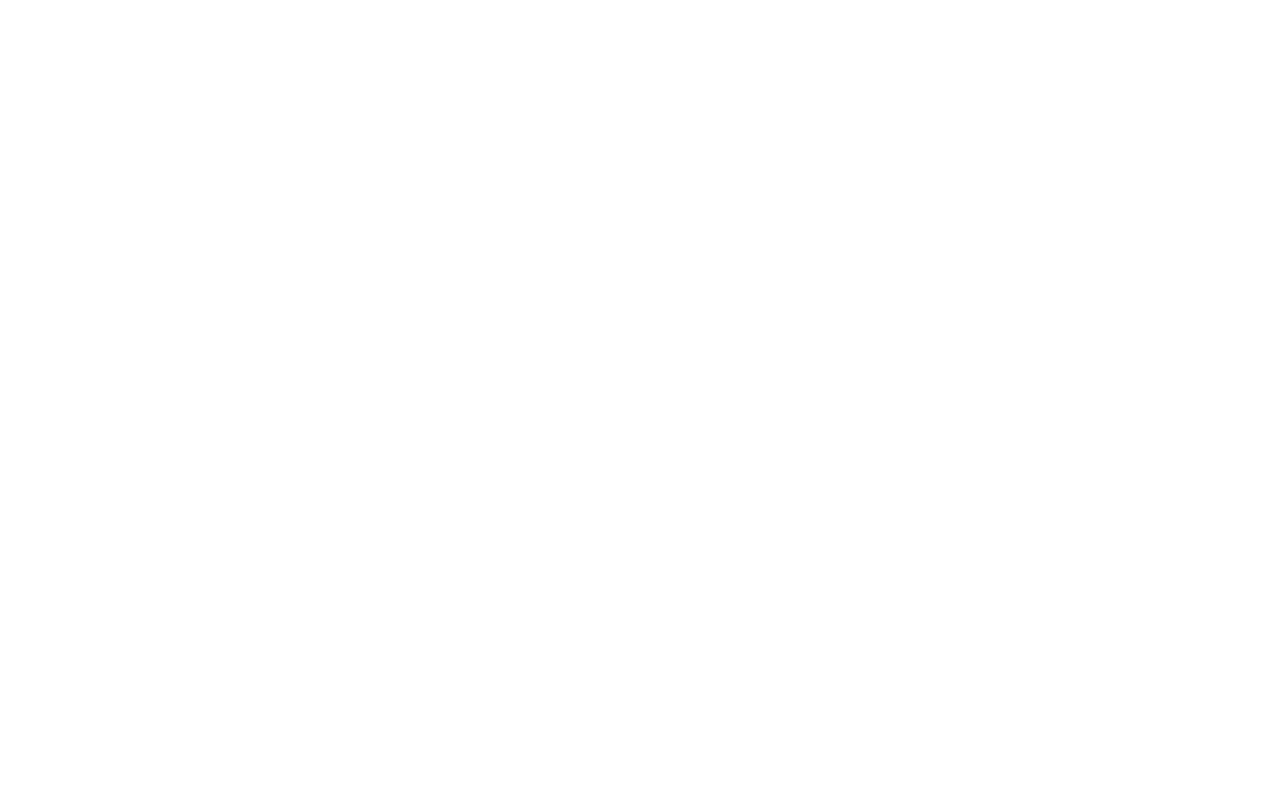
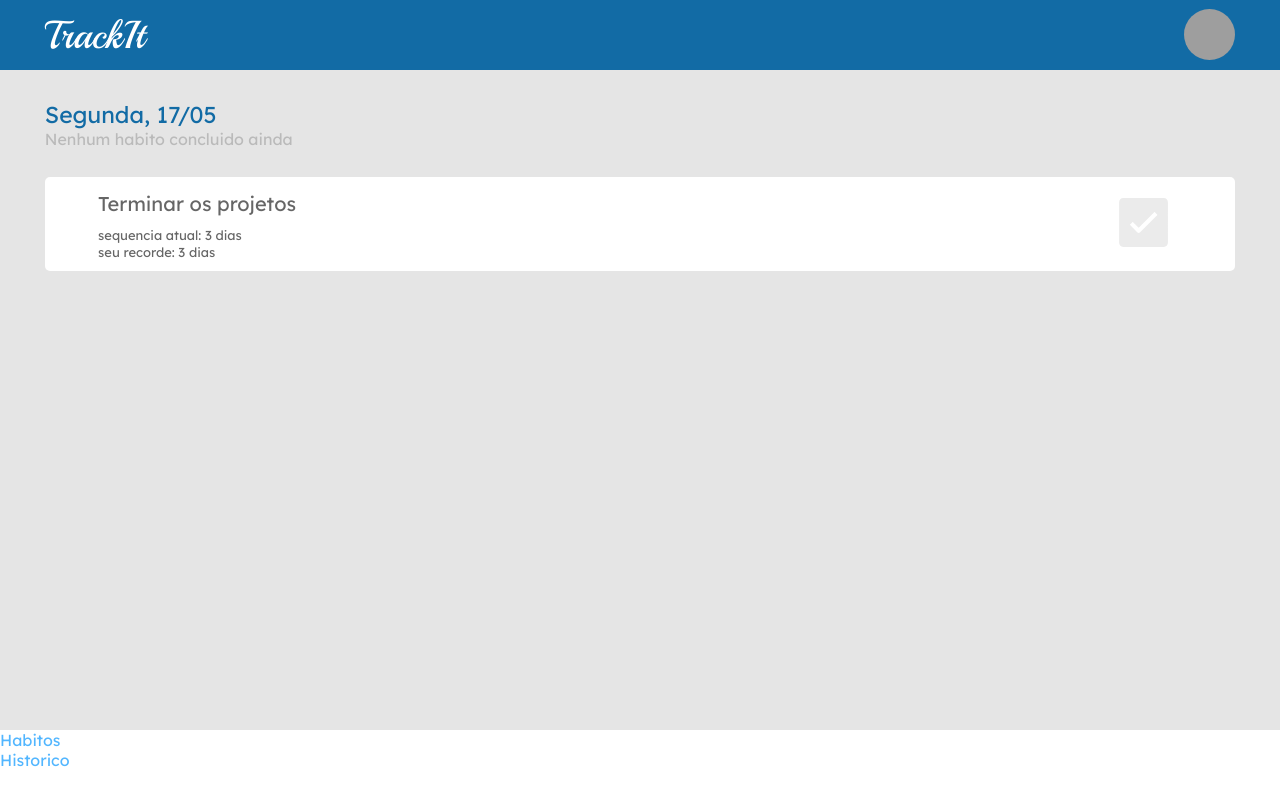
Before and after one commit to TeuPremium/TrackIt, a React (Create React App) app: page /hoje in a window 1280 px wide. Before the commit this address had no page. Built offline with nearby package versions, Linux system fonts and the light colour scheme; grey boxes are pictures that could not be loaded.

Commit message:
template today card

```diff
--- a/src/App.js
+++ b/src/App.js
@@ -6,6 +6,7 @@
 import GlobalStyle from './Styles/GlobalStyle'
 import Cadastro from './Components/Routes/Cadastro';
 import Habitos from './Components/Routes/HabitoAssets/Habitos';
+import Hoje from './Components/Routes/HojeAssets/Hoje';
 
 function App() {
   return (
@@ -16,6 +17,7 @@
           <Route path='/' element={<Login/>}/>
           <Route path='/cadastro' element={<Cadastro/>}/>
           <Route path='habitos' element={<Habitos/>}/>
+          <Route path='hoje' element={<Hoje/>}/>
 
     </Routes>
   </BrowserRouter>
--- a/src/Components/CommonAssets/BlueText.jsx
+++ b/src/Components/CommonAssets/BlueText.jsx
@@ -9,7 +9,7 @@
 }
 
 const Style = styled.div`
-
+    font-size: 23px;
     color: #126ba5;
 
 `
--- /dev/null
+++ b/src/Components/Routes/HojeAssets/HabitCard.jsx
@@ -0,0 +1,72 @@
+import styled from "styled-components"
+
+import { IoIosCheckbox } from 'react-icons/io'
+import { useState } from "react"
+
+
+export default function(prop){
+    const [complete, setComplete] = useState(prop.complete)
+    return(
+        <Container >
+            <Card>
+               <StyledDiv>
+                    <div><h1> {prop.habit} </h1>
+                    <SequenceContainer>
+                    <h2>{prop.currentSequence}</h2>
+                    <h2>{prop.record}</h2>
+                    </SequenceContainer>
+                    </div>
+                    {complete ? <IoIosCheckbox onClick={() => setComplete(false)} color='#8fc549'/> : <IoIosCheckbox onClick={() => setComplete(true)} color='#ebebeb'/>}
+
+                </StyledDiv>
+            </Card>
+        </Container>
+        )
+}
+
+const Container = styled.div`
+    margin-bottom: 10px;
+    display: flex;
+    justify-content: center;
+    margin-top: 28px;
+
+`
+const Card = styled.div`
+    border-radius: 5px;
+    background-color: white;
+    height: 94px;
+    width: 93%;
+    display: flex;
+    flex-direction: column;
+    h1{
+        font-weight: 400;
+        font-size: 20px;
+        margin-left: 5%;
+        color: #666666;
+    }
+`
+
+
+const StyledDiv = styled.div`
+    justify-content: space-between;
+    display: flex;
+    margin-top: 11px;
+    margin-right:5%;
+    height: 30px;
+    svg{
+        width: 69px;
+        height: 69px;
+        color: ${prop =>prop.color};
+    }
+    div{
+        width: 100%;
+        position: relative;
+        bottom: 10px;
+    }
+`
+
+const SequenceContainer = styled.div`
+    line-height: 0.5;
+    position: relative;
+    top: 2px;
+`
--- /dev/null
+++ b/src/Components/Routes/HojeAssets/Hoje.jsx
@@ -0,0 +1,59 @@
+import styled from "styled-components"
+import Header from "../../CommonAssets/Header"
+import Footer from "../../CommonAssets/Footer"
+import StyledButtonBlue from "../../CommonAssets/StyledButtonBlue"
+import BlueText from "../../CommonAssets/BlueText"
+import GlobalStyle from "../../../Styles/GlobalStyle"
+import HabitCard from "./HabitCard"
+
+
+
+export default function(prop){
+
+    return(
+    <PageStyle>
+        <GlobalStyle color="#e5e5e5"/>
+    <Header/>
+    <Container>
+        <MyHabits>
+            <BlueText text="Segunda, 17/05"/>
+       </MyHabits>
+        <NoHabit>Nenhum habito concluido ainda</NoHabit>
+        <HabitCard habit='Terminar os projetos' record='seu recorde: 3 dias' currentSequence='sequencia atual: 3 dias' />
+    </Container>
+    <Footer></Footer>
+    </PageStyle>
+    )
+}
+
+const MyHabits = styled.span`
+    display: flex;
+    justify-content:space-between;
+    background-color: #e5e5e5;
+    width: 93%;
+    margin-left: auto;
+    margin-right: auto;
+    align-items: center;
+`
+
+const Container = styled.div`
+
+    position: relative;
+    top: 100px;
+
+
+`
+
+
+
+const PageStyle = styled.div`
+    background-color: #e5e5e5;
+
+`
+
+const NoHabit = styled.div`
+    color:#bababa;
+    width: 93%;
+    margin-left: auto;
+    margin-right: auto;
+`
--- a/src/Styles/GlobalStyle.jsx
+++ b/src/Styles/GlobalStyle.jsx
@@ -6,5 +6,19 @@
     background-color: ${prop =>prop.color};
 }
 
+h1{
+        font-weight: 400;
+        font-size: 20px;
+        margin-left: 5%;
+        color: #666666;
+    }
+
+h2{
+    font-weight: 400;
+    font-size:13px;
+    margin-left:5% ;
+    color: #666666;
+}
+
 `
 export default GlobalStyle;
```
